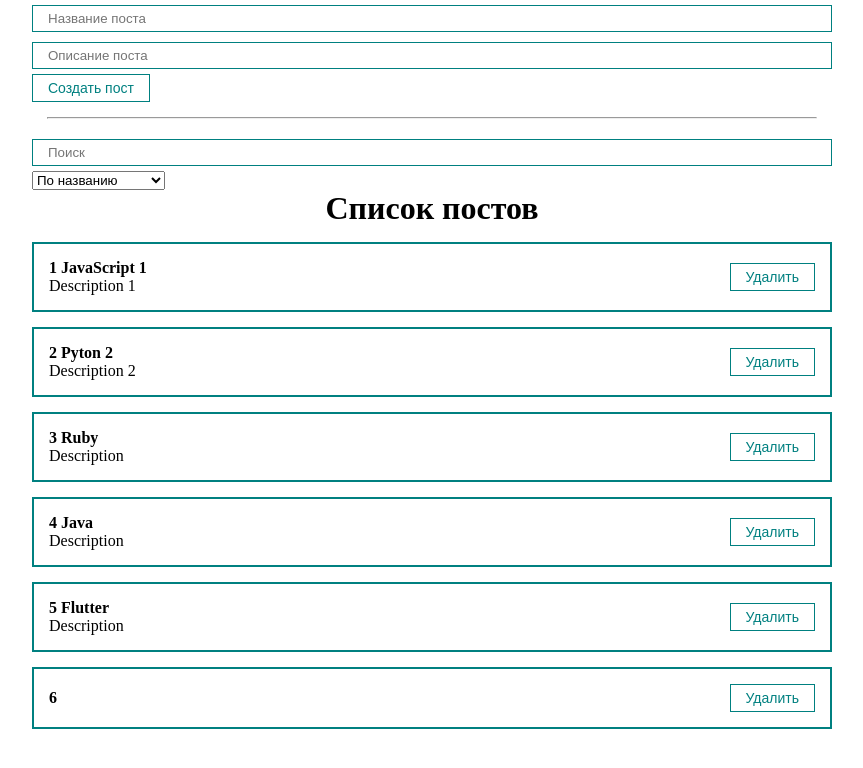
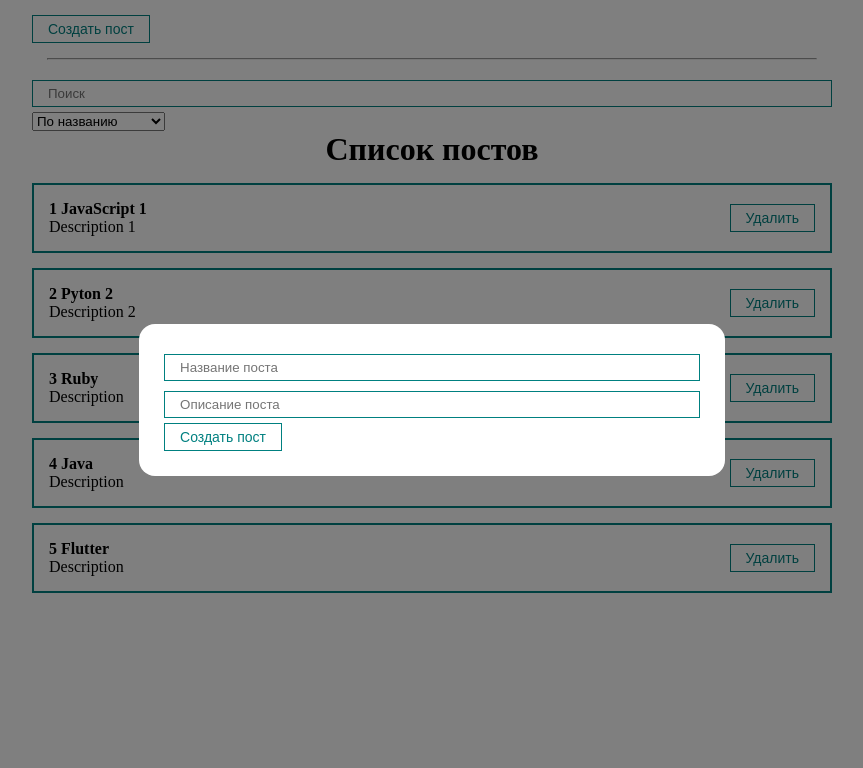
Before and after one commit to efinswim/Test-React-App, a React (Create React App) app: page / in a window 1280 px wide. Both pictures are taken after a click on the button "Создать пост". Shown: the top 768 px of the page, without its empty margins (208-1071 px from the left). Built offline with nearby package versions, Linux system fonts and the light colour scheme.

Commit message:
Added CustomModal component, mini-refactor main page.

```diff
--- a/src/App.js
+++ b/src/App.js
@@ -2,9 +2,9 @@ import React, {useMemo, useState} from "react";
 import './styles/App.css';
 import PostForm from "./components/PostForm";
 import PostList from "./components/PostList";
-import CustomSelect from "./components/UI/select/CustomSelect";
-import CustomInput from "./components/UI/input/CustomInput";
 import PostFilter from "./components/PostFilter";
+import CustomModal from "./components/UI/modal/CustomModal";
+import CustomButton from "./components/UI/button/CustomButton";
 
 function App() {
   const [posts, setPosts] = useState([
@@ -16,10 +16,10 @@ function App() {
   ])
 
   const [filter, setFilter] = useState({sort: '', query: ''});
+  const [modal, setModal] = useState(false)
 
 
   const sortedPosts = useMemo(() => {
-    console.log('Фуекцмя српиел прсис рипаьриаоа')
     if (filter.sort) {
       [...posts].sort((a, b) => a[filter.sort].localeCompare(b[filter.sort]))
     }
@@ -32,6 +32,7 @@ function App() {
 
   const createPost = (newPost) => {
     setPosts([...posts, newPost])
+    setModal(false)
   }
 
   const removePost = (currentPost) => {
@@ -40,7 +41,15 @@ function App() {
 
   return (
     <div className="App">
-      <PostForm create={createPost} />
+      <CustomButton style={{marginTop: 15}} onClick={() => setModal(true)}>
+        Создать пост
+      </CustomButton>
+      <CustomModal
+        visible={modal}
+        setVisible={setModal}
+      >
+        <PostForm create={createPost} />
+      </CustomModal>
       <hr style={{margin: '15px'}} />
       <PostFilter filter={filter} setFilter={setFilter} />
       <PostList remove={removePost} posts={sortedAndSearchPosts} title="Список постов" />
--- /dev/null
+++ b/src/components/UI/modal/CustomModal.jsx
@@ -0,0 +1,27 @@
+import React from 'react';
+import classes from './CustomModal.module.css';
+
+const CustomModal = ({children, visible, setVisible}) => {
+
+  const rootClasses = [classes.customModal]
+
+  if (visible) {
+    rootClasses.push(classes.active);
+  }
+
+  return (
+    <div
+      className={rootClasses.join(' ')}
+      onClick={() => setVisible(false)}
+    >
+      <div
+        className={classes.customModalContent}
+        onClick={(event) => event.stopPropagation()}
+      >
+        {children}
+      </div>
+    </div>
+  );
+};
+
+export default CustomModal;
--- /dev/null
+++ b/src/components/UI/modal/CustomModal.module.css
@@ -0,0 +1,22 @@
+.customModal {
+    position: fixed;
+    top: 0;
+    bottom: 0;
+    right: 0;
+    left: 0;
+    display: none;
+    background: rgba(0, 0, 0, 0.5);
+}
+
+.customModalContent {
+    padding: 25px;
+    background: white;
+    border-radius: 16px;
+    min-width: 250px;
+}
+
+.customModal.active {
+    display: flex;
+    justify-content: center;
+    align-items: center;
+}
```
